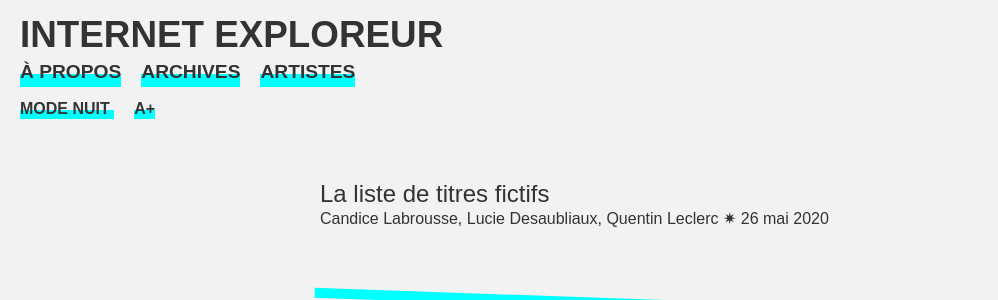
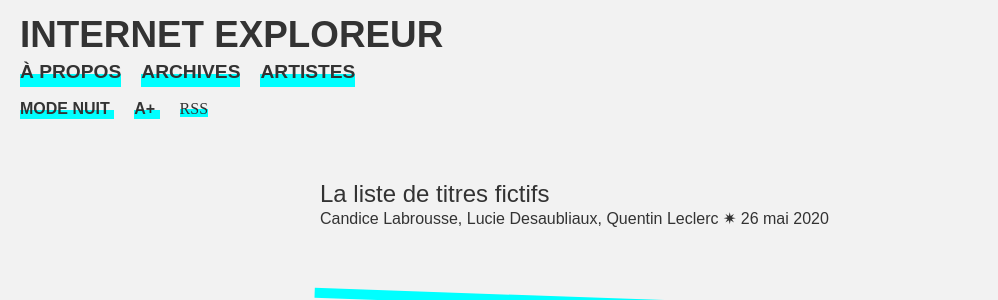
Before and after one commit to PQuod/Maipo, a Jekyll site: the page built from index.markdown, in a window 1280 px wide. Shown: the top 300 px of the page, without its empty margins (0-998 px from the left). Built offline with Jekyll 4.4.1, drawn with Linux system fonts in a browser that asks for light colours.

Commit message:
Update header.html

```diff
--- a/_includes/header.html
+++ b/_includes/header.html
@@ -25,6 +25,7 @@
             </label>
             <label class="typo-plus-label" aria-label="Augmenter la typo" for="typo-plus">
              </label>
+            <a href="http://internetexploreur.com/feed.xml" rel='alternate' type='application/atom+xml'>RSS</a>
           </div>
         </div>
       </nav>
```
